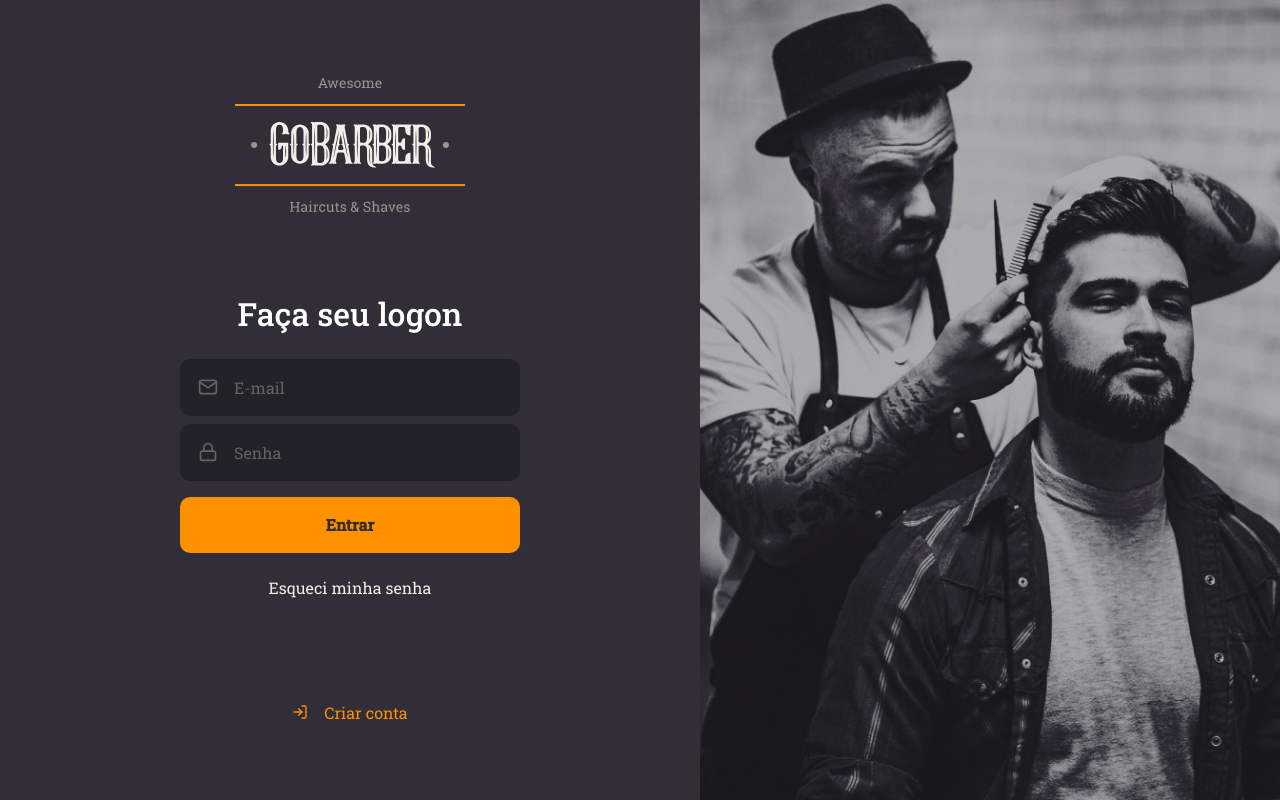
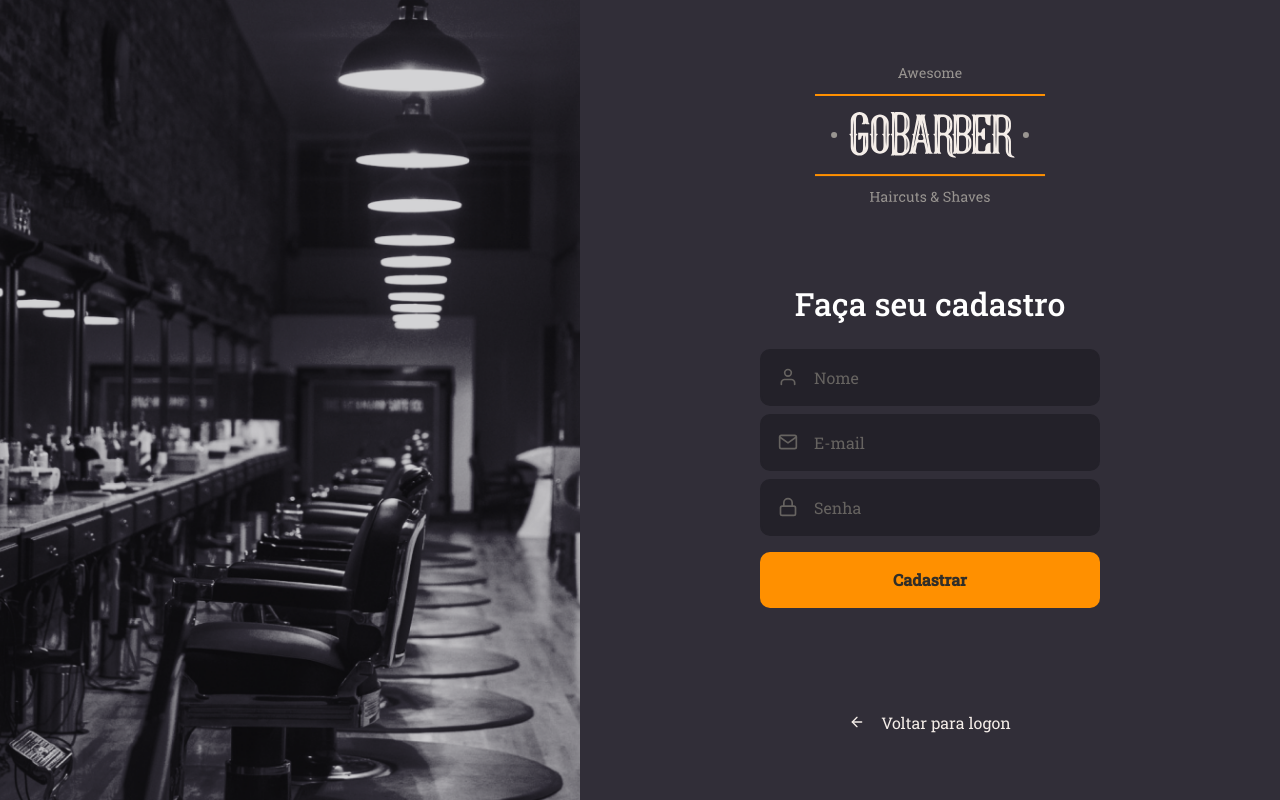
Before and after one commit to IlgssonBraga/gobarber-web, a React (Create React App) app: page / in a window 1280 px wide. Built offline with nearby package versions, Linux system fonts and the light colour scheme.

Commit message:
feat: signup page

```diff
--- a/src/App.tsx
+++ b/src/App.tsx
@@ -1,10 +1,11 @@
 import React from 'react';
 import GlobalStyle from './styles/global';
-import SignIn from './pages/SignIn';
+// import SignIn from './pages/SignIn';
+import SignUp from './pages/SignUp';
 
 const App: React.FC = () => (
     <>
-        <SignIn />
+        <SignUp />
         <GlobalStyle />
     </>
 );
--- /dev/null
+++ b/src/pages/SignUp/index.tsx
@@ -0,0 +1,35 @@
+import React from 'react';
+import { FiArrowLeft, FiMail, FiLock, FiUser } from 'react-icons/fi';
+
+import Input from '../../components/Input';
+import Button from '../../components/Button';
+
+import { Container, Content, Background } from './styles';
+import logo from '../../assets/logo.svg';
+
+const SignIn: React.FC = () => (
+    <Container>
+        <Background />
+        <Content>
+            <img src={logo} alt="GoBarber" />
+            <form>
+                <h1>Faça seu cadastro</h1>
+
+                <Input name="nome" icon={FiUser} placeholder="Nome" />
+                <Input name="email" icon={FiMail} placeholder="E-mail" />
+                <Input
+                    name="password"
+                    icon={FiLock}
+                    type="password"
+                    placeholder="Senha"
+                />
+                <Button type="submit">Cadastrar</Button>
+            </form>
+            <a href="a">
+                <FiArrowLeft /> Voltar para logon
+            </a>
+        </Content>
+    </Container>
+);
+
+export default SignIn;
--- /dev/null
+++ b/src/pages/SignUp/styles.ts
@@ -0,0 +1,64 @@
+import styled from 'styled-components';
+import { shade } from 'polished';
+import signUpBackground from '../../assets/sign-up-background.png';
+
+export const Container = styled.div`
+    height: 100vh;
+    display: flex;
+    align-items: stretch;
+`;
+
+export const Content = styled.div`
+    display: flex;
+    flex-direction: column;
+    align-items: center;
+    place-content: center;
+    width: 100%;
+    max-width: 700px;
+
+    form {
+        margin: 80px 0;
+        width: 340px;
+        text-align: center;
+
+        h1 {
+            margin-bottom: 24px;
+        }
+
+        a {
+            color: #f4ede8;
+            display: block;
+            margin-top: 24px;
+            text-decoration: none;
+            transition: color 0.2s;
+
+            &:hover {
+                color: ${shade(0.2, '#f4ede8')};
+            }
+        }
+    }
+
+    > a {
+        color: #f4ede8;
+        display: block;
+        margin-top: 24px;
+        text-decoration: none;
+        transition: color 0.2s;
+        display: flex;
+        align-items: center;
+
+        &:hover {
+            color: ${shade(0.2, '#f4ede8')};
+        }
+
+        svg {
+            margin-right: 16px;
+        }
+    }
+`;
+
+export const Background = styled.div`
+    flex: 1;
+    background: url(${signUpBackground}) no-repeat center;
+    background-size: cover;
+`;
```
Also changed, not shown: src/assets/sign-up-background.png (added).
